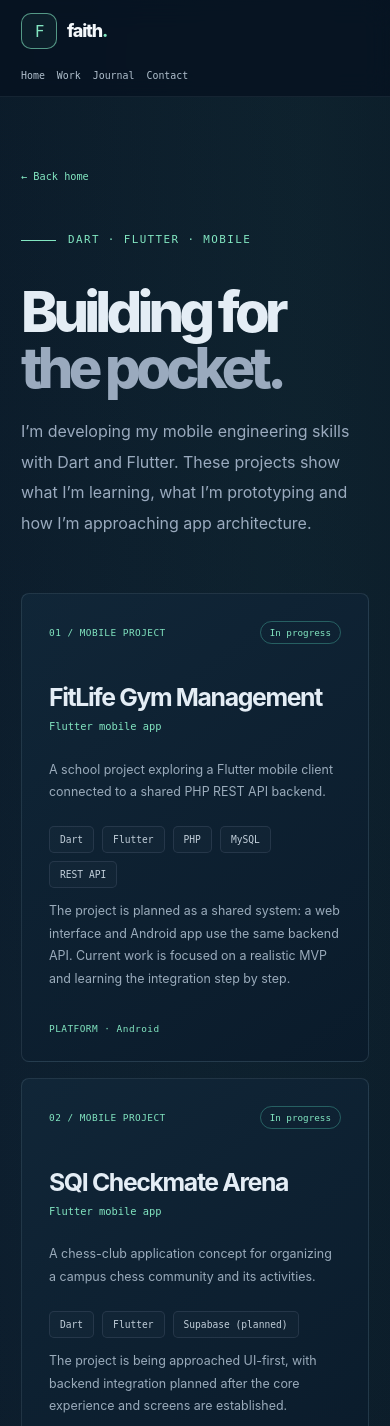
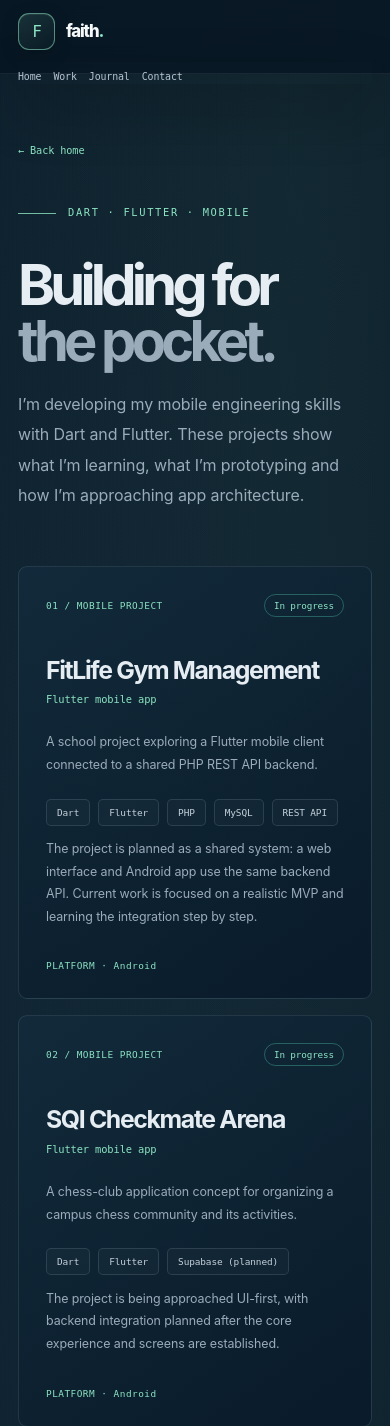
Before and after one commit to faithinator-dev/OfficialFaithToluRoom, a Node server app: page /mobile in a window 390 px wide. Shown: the top 1426 px of the page. Run offline with Node 20, Linux system fonts and the light colour scheme; some libraries are stand-ins or nearby versions.

Commit message:
Apply premium visual system to views/mobile.ejs

```diff
--- a/views/mobile.ejs
+++ b/views/mobile.ejs
@@ -1,5 +1,6 @@
 <!doctype html>
-<html lang="en"><head><meta charset="utf-8"><meta name="viewport" content="width=device-width, initial-scale=1"><meta name="theme-color" content="#0a192f"><meta name="description" content="<%= description %>"><meta property="og:title" content="<%= title %>"><meta property="og:description" content="<%= description %>"><link rel="canonical" href="https://coft-teal.vercel.app/mobile"><meta name="twitter:card" content="summary"><title><%= title %></title><link rel="stylesheet" href="/css/portfolio.css"></head>
+<html lang="en"><head><meta charset="utf-8"><meta name="viewport" content="width=device-width, initial-scale=1"><meta name="theme-color" content="#0a192f"><meta name="description" content="<%= description %>"><meta property="og:title" content="<%= title %>"><meta property="og:description" content="<%= description %>"><link rel="canonical" href="https://coft-teal.vercel.app/mobile"><meta name="twitter:card" content="summary"><title><%= title %></title><link rel="stylesheet" href="/css/portfolio.css">
+  <link rel="stylesheet" href="/css/premium-polish.css"></head>
 <body><a class="skip-link" href="#content">Skip to content</a><header class="site-header page-site-header"><div class="header-inner"><a class="wordmark" href="/"><span class="wordmark-mark">F</span><span>faith<span class="wordmark-dot">.</span></span></a><nav class="primary-nav page-nav" aria-label="Page navigation"><a href="/">Home</a><a href="/#work">Work</a><a href="/journal">Journal</a><a href="/#contact">Contact</a></nav></div></header>
 <main id="content" class="page-width detail-page"><a class="back-link" href="/">← Back home</a><p class="eyebrow"><span class="eyebrow-line"></span> DART · FLUTTER · MOBILE</p><h1 class="subpage-title">Building for<br><em>the pocket.</em></h1><p class="subpage-intro">I’m developing my mobile engineering skills with Dart and Flutter. These projects show what I’m learning, what I’m prototyping and how I’m approaching app architecture.</p>
 <div class="mobile-grid"><% projects.forEach((project, index) => { %><article class="mobile-card"><div class="mobile-card-top"><span class="project-index">0<%= index + 1 %> / MOBILE PROJECT</span><span class="status-pill"><%= project.status %></span></div><h2><%= project.name %></h2><p class="mobile-type"><%= project.type %></p><p><%= project.summary %></p><div class="tag-list"><% project.stack.forEach(item => { %><span><%= item %></span><% }) %></div><p class="mobile-detail"><%= project.details %></p><div class="platform-line">PLATFORM · <%= project.platforms.join(' · ') %></div></article><% }) %></div>
```
